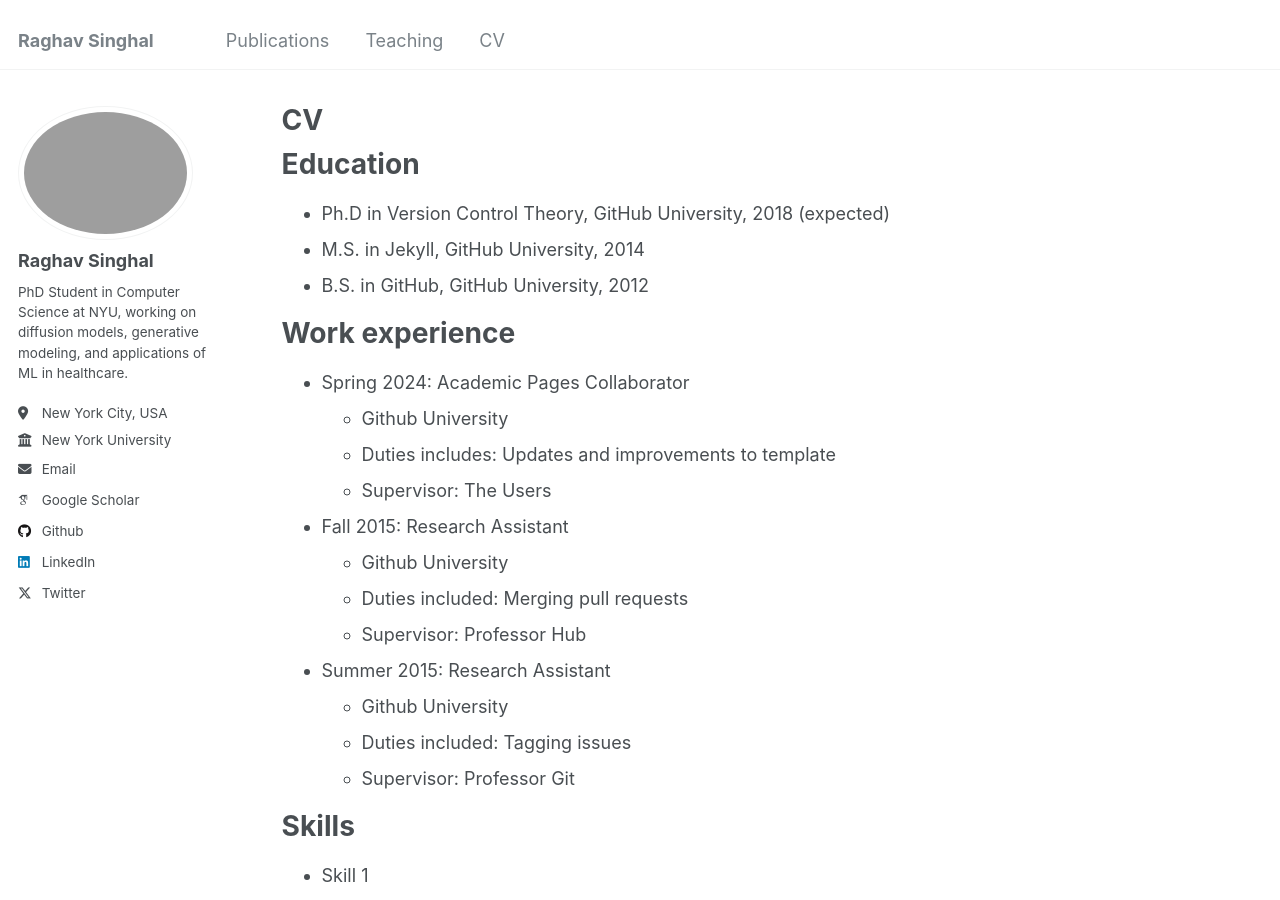
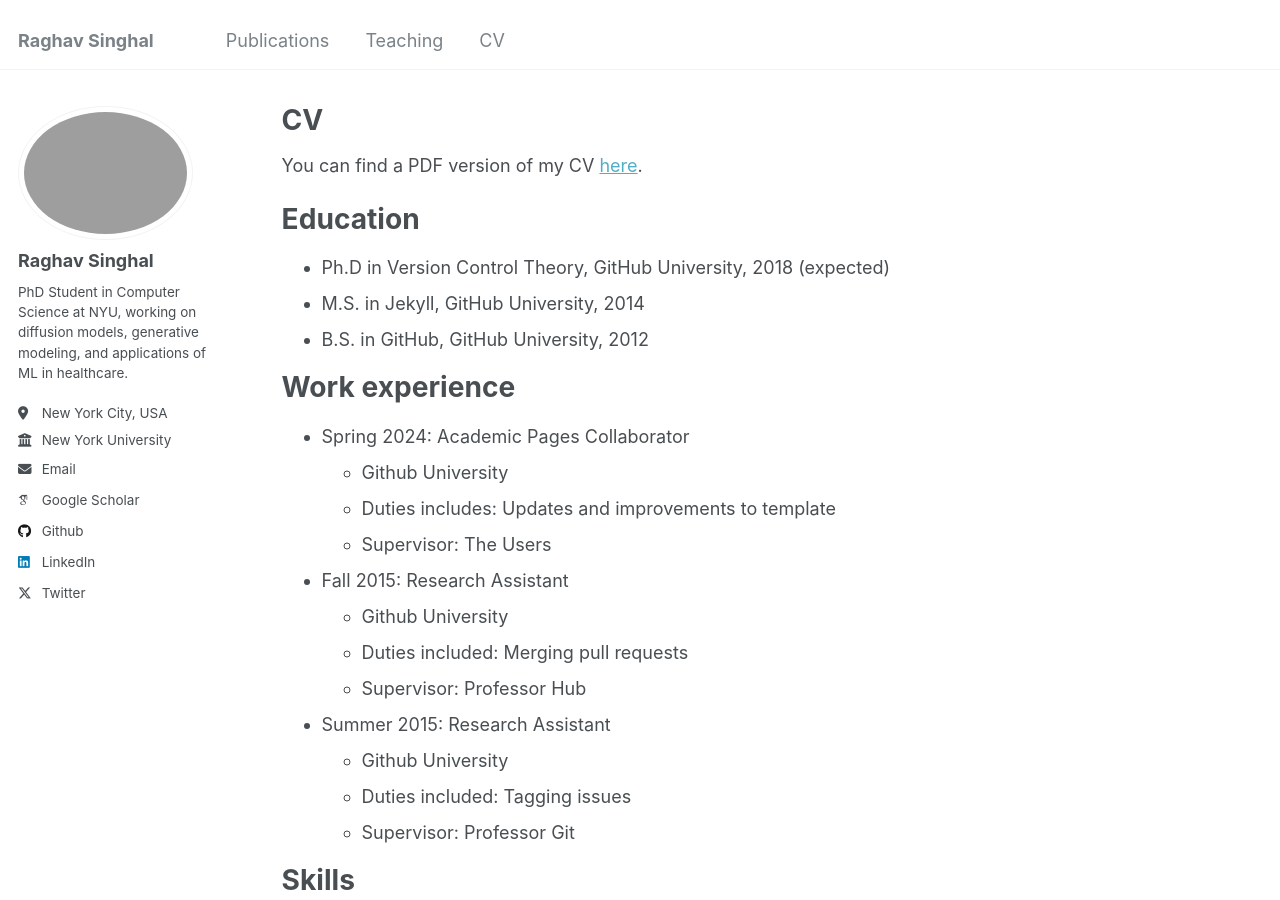
Before and after one commit to singhalrk/singhalrk.github.io, a Jekyll site: the page built from _pages/cv.md, in a window 1280 px wide and 900 px high. Built offline with Jekyll 4.4.1, drawn with Linux system fonts in a browser that asks for light colours; some web fonts are replaced.

Commit message:
updated CV

```diff
--- a/_pages/cv.md
+++ b/_pages/cv.md
@@ -6,6 +6,8 @@ author_profile: true
 redirect_from:
   - /resume
 ---
+
+You can find a PDF version of my CV [here](/files/singhal_raghav.pdf).
 
 {% include base_path %}
 
```
